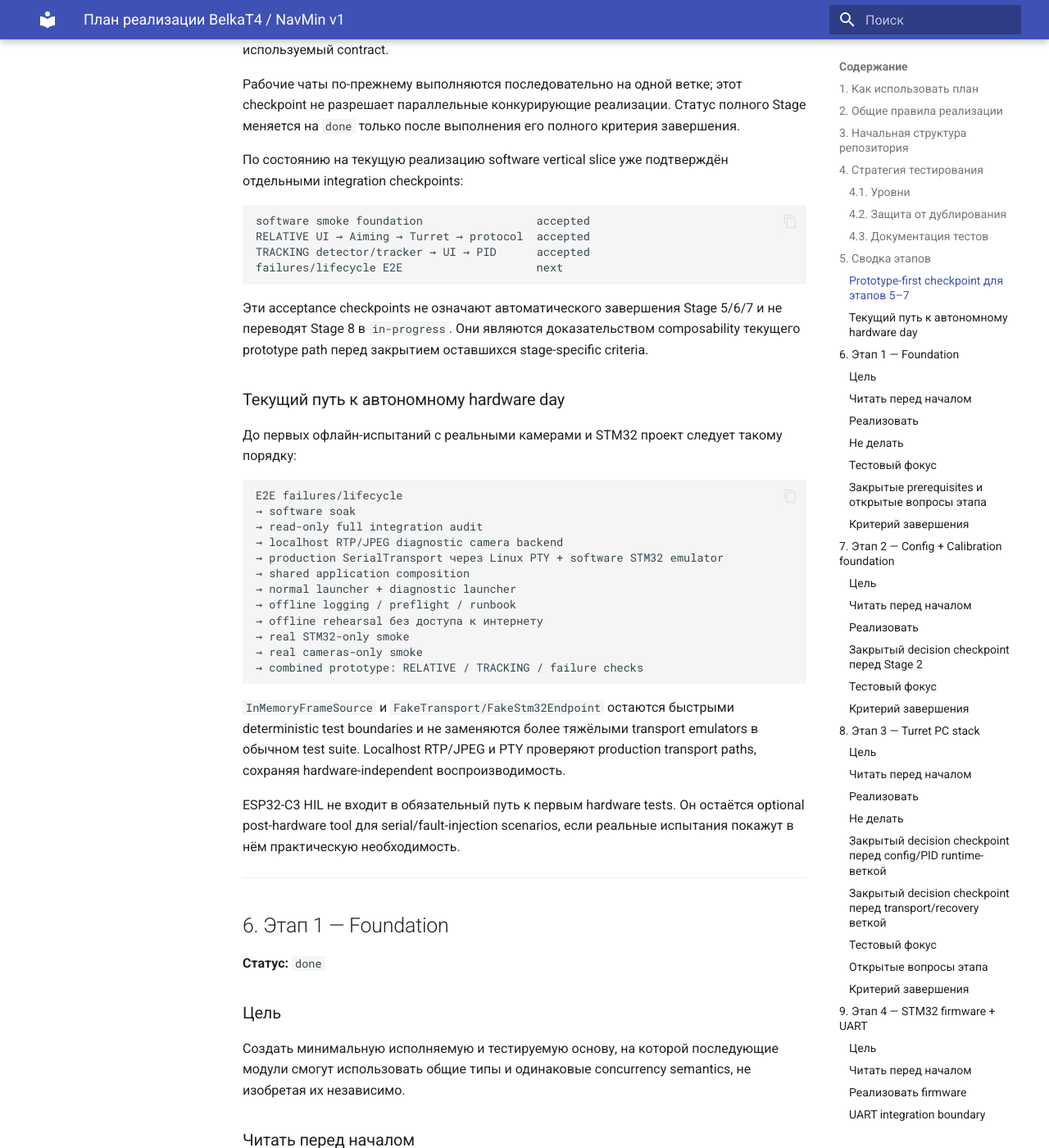
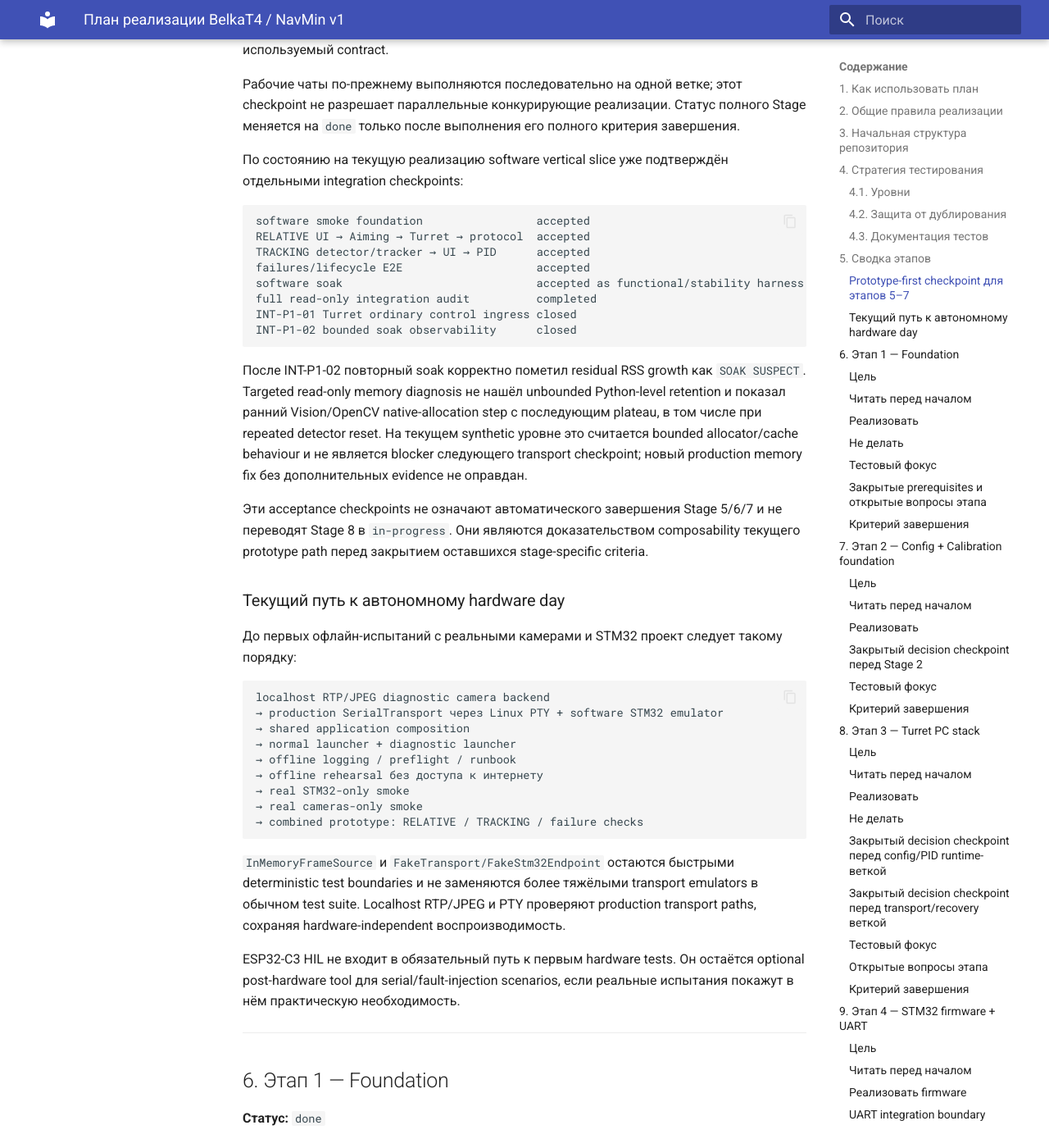
Before and after one commit to BelkaT4/navmin, an MkDocs documentation site: the page built from docs/dev/implementation-plan.md, in a window 1280 px wide and 1400 px high, scrolled down 4844 px. Shown: the whole window at 82% size. Built offline with MkDocs 1.6.1 and Material for MkDocs 9.7.7, drawn with Linux system fonts in a browser that asks for light colours.

Commit message:
docs(plan): record integration audit closure

````diff
--- a/docs/dev/implementation-plan.md
+++ b/docs/dev/implementation-plan.md
@@ -147,8 +147,14 @@ Stage 5 minimum: Legacy14VisionProcessor + SimpleTracker + рабочие Overvi
 software smoke foundation                 accepted
 RELATIVE UI → Aiming → Turret → protocol  accepted
 TRACKING detector/tracker → UI → PID      accepted
-failures/lifecycle E2E                    next
+failures/lifecycle E2E                    accepted
+software soak                             accepted as functional/stability harness
+full read-only integration audit          completed
+INT-P1-01 Turret ordinary control ingress closed
+INT-P1-02 bounded soak observability      closed
 ```
+
+После INT-P1-02 повторный soak корректно пометил residual RSS growth как `SOAK SUSPECT`. Targeted read-only memory diagnosis не нашёл unbounded Python-level retention и показал ранний Vision/OpenCV native-allocation step с последующим plateau, в том числе при repeated detector reset. На текущем synthetic уровне это считается bounded allocator/cache behaviour и не является blocker следующего transport checkpoint; новый production memory fix без дополнительных evidence не оправдан.
 
 Эти acceptance checkpoints не означают автоматического завершения Stage 5/6/7 и не переводят Stage 8 в `in-progress`. Они являются доказательством composability текущего prototype path перед закрытием оставшихся stage-specific criteria.
 
@@ -157,10 +163,7 @@ failures/lifecycle E2E                    next
 До первых офлайн-испытаний с реальными камерами и STM32 проект следует такому порядку:
 
 ```text
-E2E failures/lifecycle
-→ software soak
-→ read-only full integration audit
-→ localhost RTP/JPEG diagnostic camera backend
+localhost RTP/JPEG diagnostic camera backend
 → production SerialTransport через Linux PTY + software STM32 emulator
 → shared application composition
 → normal launcher + diagnostic launcher
````
Also changed, not shown: docs/dev/architecture/problems.md (+5 -2 lines).
